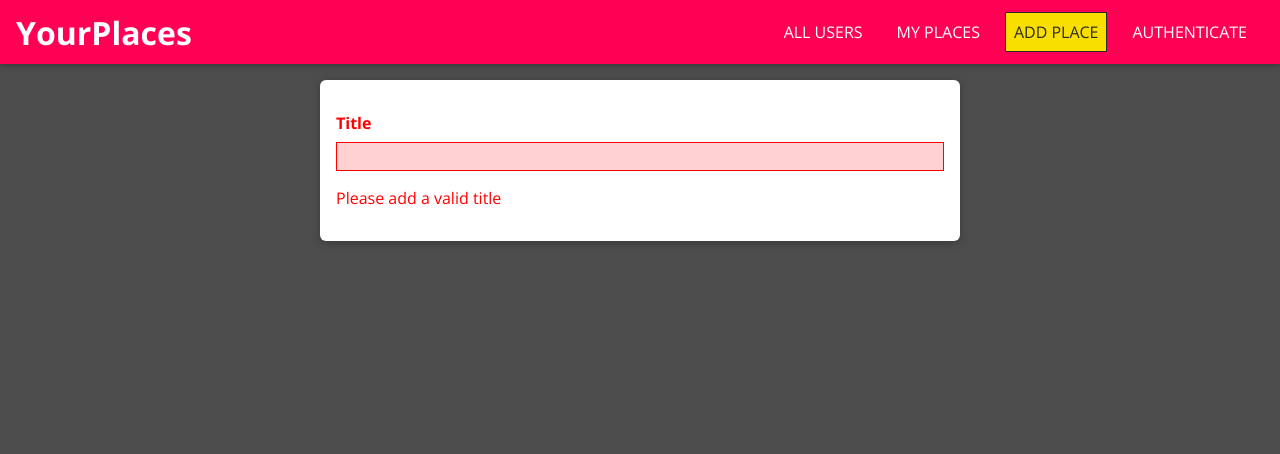
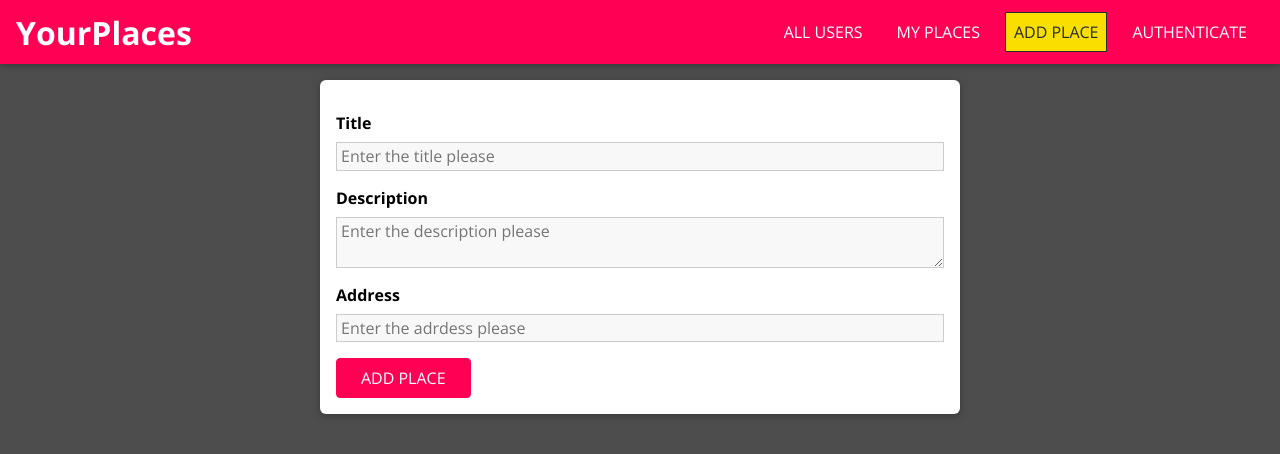
Before and after one commit to jozzbruer/place-mern-app, a React (Create React App) app in the folder frontend/: page /places/new in a window 1280 px wide. Shown: the top 454 px of the page. Built offline with nearby package versions, Linux system fonts and the light colour scheme; no server answers.

Commit message:
Creating the New place form

```diff
--- a/frontend/src/App.js
+++ b/frontend/src/App.js
@@ -1,6 +1,7 @@
 import { BrowserRouter as Router, Redirect, Route, Switch } from 'react-router-dom'
 import './App.css';
 import NewPlace from './places/pages/NewPlace';
+import UpdatePlace from './places/pages/UpdatePlace';
 import UserPlaces from './places/pages/UserPlaces';
 import MainNavigation from './shared/components/Navigation/MainNavigation';
 
@@ -21,6 +22,9 @@ function App() {
           <Route path="/places/new" exact>
             <NewPlace />
           </Route>
+          <Route path="/places/:placeId" exact>
+            <UpdatePlace />
+          </Route>
           <Redirect to='/' />
         </Switch>
       </main>
--- a/frontend/src/places/components/Input.js
+++ b/frontend/src/places/components/Input.js
@@ -1,28 +1,12 @@
-import React, { useState } from 'react'
+import React from 'react'
 import './Input.css'
 
 function Input(props) {
 
-    const [enteredValue, setEnteredValue] = useState('')
-    const [isValidated, setIsValidated] = useState(false)
-
-    function changeHandler(event){
-        setEnteredValue(
-            event.target.value
-        )
-    }
-
-    console.log(enteredValue)
-
-    const element = props.element === 'input' ? (<input id={props.id} placeholder={props.placeholder} value={enteredValue} onChange={changeHandler}/>): (
-        <textarea id={props.id} rows={3} value={enteredValue} onChange={changeHandler} />
-    )
 
     return (
-        <div className={`form-control ${!isValidated ? 'form-control--invalid' : ''}`}>
-            <label htmlFor="{props.id}">{props.label}</label>
-            {element}
-            {!isValidated ? (<p>{props.errorText}</p>) : null}
+        <div className={`form-controls`} >
+            hi
         </div>
     )
 }
--- a/frontend/src/places/pages/NewPlace.css
+++ b/frontend/src/places/pages/NewPlace.css
@@ -8,3 +8,45 @@
     border-radius: 6px;
     background: white;
 }
+
+.form-control {
+    margin: 1rem 0;
+  }
+
+  .form-control label,
+  .form-control input,
+  .form-control textarea {
+    display: block;
+  }
+
+  .form-control label {
+    font-weight: bold;
+    margin-bottom: 0.5rem;
+  }
+
+  .form-control input,
+  .form-control textarea {
+    width: 100%;
+    font: inherit;
+    border: 1px solid #ccc;
+    background: #f8f8f8;
+    padding: 0.15rem 0.25rem;
+  }
+
+  .form-control input:focus,
+  .form-control textarea:focus {
+    outline: none;
+    background: #ebebeb;
+    border-color: #510077;
+  }
+
+  .form-control--invalid label,
+  .form-control--invalid p {
+    color: red;
+  }
+
+  .form-control--invalid input,
+  .form-control--invalid textarea {
+    border-color: red;
+    background: #ffd1d1;
+  }
--- a/frontend/src/places/pages/NewPlace.js
+++ b/frontend/src/places/pages/NewPlace.js
@@ -1,11 +1,41 @@
-import React from 'react'
-import Input from '../components/Input'
+import React, {useState} from 'react'
+import Button from '../../shared/components/FormElements/Button'
 import './NewPlace.css'
+// import { VALIDATOR_REQUIRE } from '../../shared/utils/Validator'
 
 function NewPlace(props) {
+    const [formData, setFormData] = useState('')
+
+    function changeHandler(event){
+        setFormData({...formData,
+            [event.target.name]: event.target.value})
+
+        //result = validate(enteredValue, props.validators)
+    }
+
+    function sendData(event){
+        event.preventDefault()
+        console.log(formData)
+        setFormData('')
+
+    }
+
+
     return (
-        <form className="place-form">
-            <Input element='input' type='text' label='Title' validators={[ ]}  onChange={props.onChange} errorText='Please add a valid title'/>
+        <form className="place-form" onSubmit={sendData}>
+        <div className={`form-control `} >
+            <label  htmlFor=''>Title</label>
+            <input type="text" name="title" id="title" placeholder='Enter the title please' onChange={changeHandler}/>
+        </div>
+        <div className={`form-control `} >
+            <label  htmlFor=''>Description</label>
+            <textarea type="text" cols={3} name="description" id="description" placeholder='Enter the description please' onChange={changeHandler}/>
+        </div>
+        <div className={`form-control `} >
+            <label  htmlFor=''>Address</label>
+            <input type="text" name="address" id="address" placeholder='Enter the adrdess please'onChange={changeHandler} />
+        </div>
+        <Button type='submit'>ADD PLACE</Button>
         </form>
     )
 }
--- /dev/null
+++ b/frontend/src/places/pages/UpdatePlace.js
@@ -0,0 +1,73 @@
+import React, { useState } from 'react'
+import { useParams } from 'react-router-dom'
+import Button from '../../shared/components/FormElements/Button'
+
+function UpdatePlace() {
+    const DUMMY_PLACES =[
+        {
+            id: 'p1',
+            title: 'Empire State',
+            description: 'The famous place',
+            imageUrl: 'https://images.unsplash.com/photo-1583842761844-be1a7bc7fc23?ixid=MXwxMjA3fDB8MHxwaG90by1wYWdlfHx8fGVufDB8fHw%3D&ixlib=rb-1.2.1&auto=format&fit=crop&w=1350&q=80',
+            adress: '20 W 34th St, New york, NY 10001',
+            locations:{
+                lat: 40.7484405,
+                lng: -73.9878583
+            },
+            creator: 'u2'
+        },
+        {
+            id: 'p2',
+            title: 'Empire State',
+            description: 'The famous place',
+            imageUrl: 'https://images.unsplash.com/photo-1583842761844-be1a7bc7fc23?ixid=MXwxMjA3fDB8MHxwaG90by1wYWdlfHx8fGVufDB8fHw%3D&ixlib=rb-1.2.1&auto=format&fit=crop&w=1350&q=80',
+            adress: '20 W 34th St, New york, NY 10001',
+            locations:{
+                lat: 40.7484405,
+                lng: -73.9878583
+            },
+            creator: 'u1'
+        }
+    ]
+    const placeId = useParams().placeId
+    const identifiedPlace = DUMMY_PLACES.find(place =>{return place.id === placeId})
+
+    const [formData, setFormData] = useState('')
+
+    function changeHandler(event){
+        setFormData({...formData,
+            [event.target.name]: event.target.value})
+
+        //result = validate(enteredValue, props.validators)
+    }
+
+    function sendData(event){
+        event.preventDefault()
+        console.log(formData)
+        setFormData('')
+
+    }
+    return (
+       <>
+            {!identifiedPlace ? (
+                <div className="center">
+                    <h2>Could not find the place</h2>
+                </div>
+            ) : (
+                <form className="place-form" onSubmit={sendData}>
+            <div className={`form-control `} >
+                <label  htmlFor=''>Title</label>
+                <input type="text" name="title" id="title" value={identifiedPlace.title} placeholder='Enter the title please' onChange={changeHandler} />
+            </div>
+            <div className={`form-control `} >
+                <label  htmlFor=''>Description</label>
+                <textarea type="text" cols={3} name="description" id="description" value={identifiedPlace.description} placeholder='Enter the description please' onChange={changeHandler}/>
+            </div>
+            <Button type='submit'>UPDATE PLACE</Button>
+            </form>
+        )}
+       </>
+    )
+}
+
+export default UpdatePlace
```
